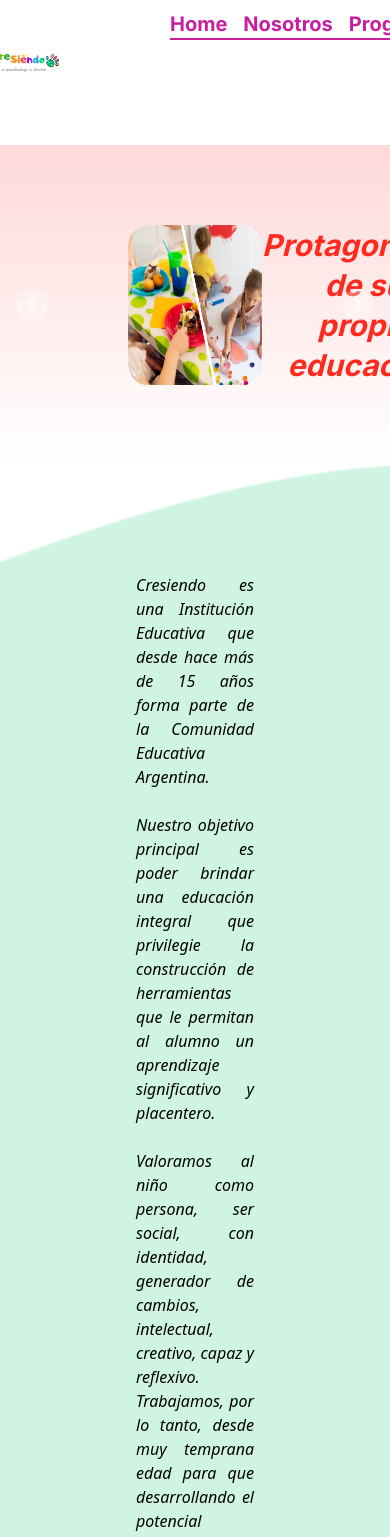
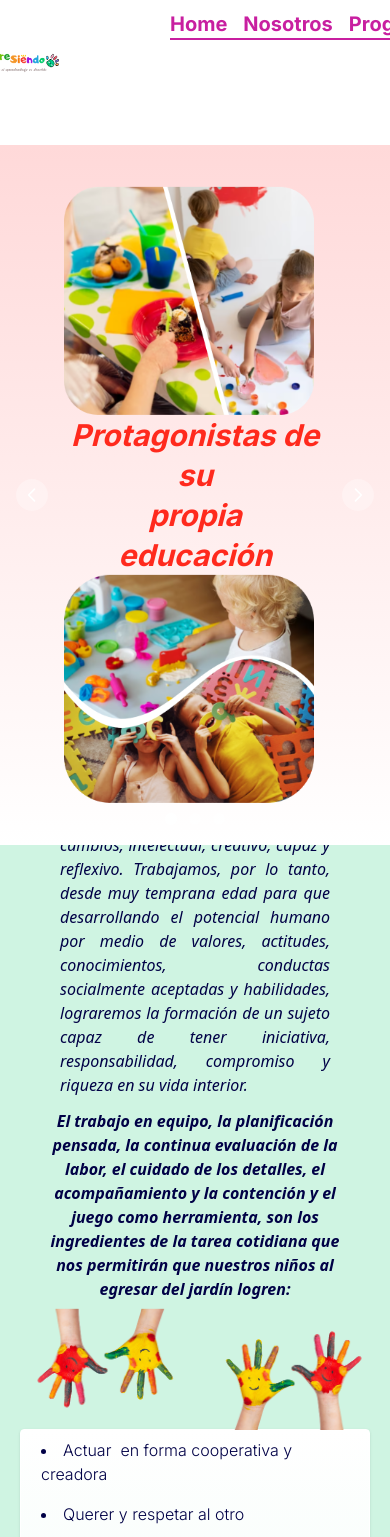
Before and after one commit to Manuel-ElGrillo/kids-garden, a Next.js app: page /nosotros in a window 390 px wide. Shown: the top 1537 px of the page. Built offline with nearby package versions, Linux system fonts and the light colour scheme.

Commit message:
Responsive made to Cards, Home Form and Us Page

```diff
--- a/src/app/Components/ConsultForm.tsx
+++ b/src/app/Components/ConsultForm.tsx
@@ -138,7 +138,7 @@ const ConsultForm = () => {
 
           <h3 className='text-black font-semibold text-left mb-6'>Coordina una entrevista de admisión</h3>
 
-          <div className='grid grid-cols-2'>
+          <div className='grid grid-cols-1 md:grid-cols-2'>
             <div className='mb-6'>
               <label
                 htmlFor="name"
@@ -179,7 +179,7 @@ const ConsultForm = () => {
 
           </div>
 
-          <div className='grid grid-cols-2'>
+          <div className='grid grid-cols-1 md:grid-cols-2'>
           <div className='mb-6'>
               <label
                 htmlFor="email"
@@ -251,10 +251,10 @@ const ConsultForm = () => {
                 onChange={(event) => {setMessage(event.target.value)}}
                 maxLength={maxCharacters}>
               </textarea>
-              <p className=' text-gray-600 text-xs relative left-[455px] py-1'>{maxCharacters - message.length} caracteres restantes</p>
+              <p className=' text-gray-600 text-xs relative md:left-[455px] left-[10px] py-1'>{maxCharacters - message.length} caracteres restantes</p>
             </div>
 
-            <div className='mb-6 flex justify-end'>
+            <div className='md:mb-6 flex md:justify-end justify-center'>
               <button
                 type='submit'
                 className={disabledBtn() ? styles["form-btn-disabled"] : styles["form-btn-enabled"]}
--- a/src/app/nosotros/page.tsx
+++ b/src/app/nosotros/page.tsx
@@ -47,17 +47,18 @@ export default function Nosotros() {
       <div className="mt-[-65px] h-[320px] w-screen">
         <Carousel
           slideInterval={7000}
-          className="bg-gradient-to-b from-[#FFD9D9] to-[#FFFFFF]">
+          className="bg-gradient-to-b from-[#FFD9D9] to-[#FFFFFF] h-[700px] md:h-[320px]">
 
           {
             carouselElements.map(element => (
               <div key={element.key}>
 
-                <div className="flex justify-between align-middle px-32">
+                <div className="flex flex-col md:flex-row justify-between align-middle px-16 lg:px-32">
                   <Image
                     className={''}
                     alt="..."
-                    src={element.src1} />
+                    src={element.src1}
+                    width={250}/>
                   <h3 className="text-[#FF2A1D] text-center text-3xl leading-10 font-bold font-style: italic my-auto">
                     {
                       <>
@@ -68,7 +69,8 @@ export default function Nosotros() {
                   <Image
                     className={''}
                     alt="..."
-                    src={element.src2} />
+                    src={element.src2}
+                    width={250}/>
                 </div>
 
               </div>
@@ -78,38 +80,38 @@ export default function Nosotros() {
         </Carousel>
       </div>
 
-      <section className="bg-[url('../../public/img/bgHome.png')] bg-no-repeat bg-white p-24">
+      <section className="bg-[url('../../public/img/bgHome.png')] bg-no-repeat bg-white p-5 lg:p-24">
 
-        <p className="font-sans font-normal font-style: italic text-justify px-10 py-3">Cresiendo es una Institución Educativa que desde hace más de 15 años forma parte de la Comunidad Educativa Argentina.
+        <p className="font-sans font-normal font-style: italic text-justify px-10 py-3 text-[#000046]">Cresiendo es una Institución Educativa que desde hace más de 15 años forma parte de la Comunidad Educativa Argentina.
         </p>
 
-        <p className="font-sans font-normal font-style: italic text-justify px-10 py-3">
+        <p className="font-sans font-normal font-style: italic text-justify px-10 py-3 text-[#000046]">
         Nuestro objetivo principal es poder brindar una educación integral que privilegie la construcción de herramientas que le permitan al alumno un aprendizaje significativo y placentero.
         </p>
 
-        <p className="font-sans font-normal font-style: italic text-justify px-10 py-3">
+        <p className="font-sans font-normal font-style: italic text-justify px-10 py-3 text-[#000046]">
         Valoramos al niño como persona, ser social, con identidad, generador de cambios, intelectual, creativo, capaz y reflexivo. Trabajamos, por lo tanto, desde muy temprana edad para que desarrollando el potencial humano por medio de valores, actitudes, conocimientos, conductas socialmente aceptadas y habilidades, lograremos la formación de un sujeto capaz de tener iniciativa, responsabilidad, compromiso y riqueza en su vida interior.
         </p>
 
 
 
-        <p className="font-sans font-semibold font-style: italic text-center px-6">El trabajo en equipo, la planificación pensada, la continua evaluación de la labor, el cuidado de los detalles, el acompañamiento y la contención y el juego como herramienta, son los ingredientes de la tarea cotidiana que nos permitirán que nuestros niños
+        <p className="font-sans font-semibold font-style: italic text-center px-6 text-[#000046]">El trabajo en equipo, la planificación pensada, la continua evaluación de la labor, el cuidado de los detalles, el acompañamiento y la contención y el juego como herramienta, son los ingredientes de la tarea cotidiana que nos permitirán que nuestros niños
           al egresar del jardín logren:</p>
 
 
-        <div className="grid grid-cols-2 my-32 relative">
+        <div className="grid grid-cols-1 lg:grid-cols-2 my-32 relative">
 
-          <div className="absolute top-[-120px] left-5 rotate-180">
+          <div className="absolute top-[-120px] md:left-5 left-[-70px] rotate-180">
             <Image src={manitos} alt="..." width={240}/>
           </div>
 
 
 
-          <div>
+          <div className="hidden lg:block">
             <Image
               src={usImg}
               alt="..."
-              className="h-[575px]"/>
+              className="h-[575px] \"/>
           </div>
 
           <div className="px-5 border border-white bg-gradient-to-t from-[#DAF7E9] to-[#FFFFFF] rounded relative shadow">
@@ -121,7 +123,7 @@ export default function Nosotros() {
             {
               UsPageData.map( item => (
                 <ul key={item}>
-                  <li className=" list-disc list-inside font-light py-2">
+                  <li className=" list-disc list-inside font-light py-2 text-[#000046]">
                     {item}
                   </li>
                 </ul>
--- a/src/app/page.tsx
+++ b/src/app/page.tsx
@@ -21,7 +21,7 @@ export default function Home() {
           </p>
         </section>
 
-        <section className='flex'>
+        <section className='flex flex-wrap'>
           <CardComponent
             title='Estrellitas'
             text={<>Desarrollo temprano de los niños de 45 días a 2 años</>}
--- a/src/app/styles/Form.module.css
+++ b/src/app/styles/Form.module.css
@@ -26,6 +26,7 @@
 .form-bg {
     background:url('/img/Formulario-admision.jpg');
     background-repeat: no-repeat;
+    background-size: 100% 100%;
     width: 700px;
     border-radius: 0.25rem;
     padding: 1rem;
@@ -63,3 +64,18 @@
     padding: 0.625rem 5rem 0.625rem 5rem;
     text-align: center;
 }
+
+@media ( max-width: 540px ) {
+    .form-bg {
+        width: 500px;
+    }
+    .form {
+    max-width: 90%;
+   }
+}
+
+@media ( max-width: 375px ) {
+   .form-bg {
+    width: 350px;
+   }
+}
```
